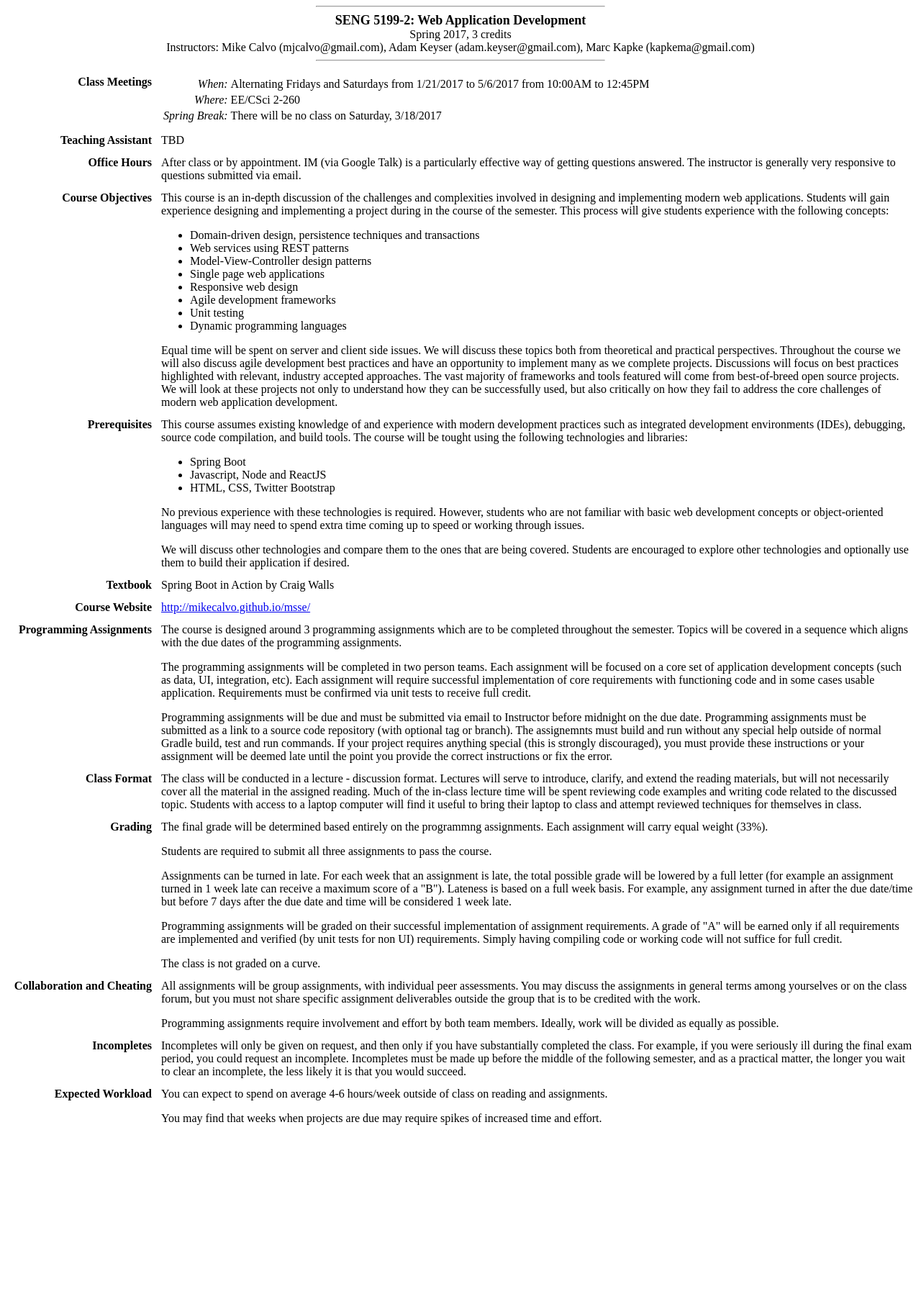
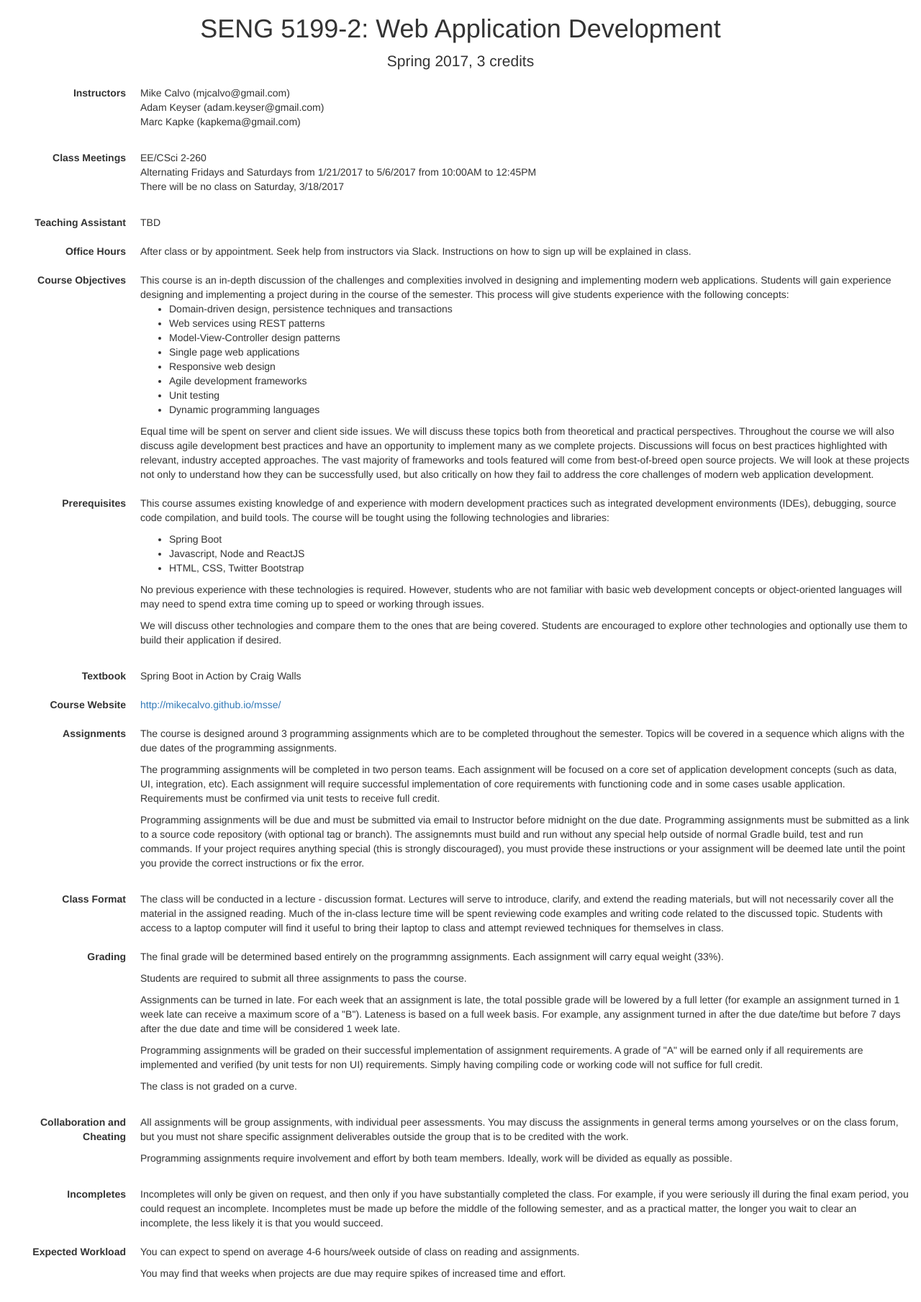
Before and after one commit to mikecalvo/mikecalvo.github.io, a Jekyll site: the page msse/syllabus.html, which Jekyll copies as it is, in a window 1280 px wide. Shown: the whole page at 72% size. Built offline with Jekyll 4.4.1, drawn with Linux system fonts in a browser that asks for light colours; before the commit the page ends 1574 px from its top, so only the background shows below that.

Commit message:
bootstrapped syllabus

```diff
--- a/msse/syllabus.html
+++ b/msse/syllabus.html
@@ -1,74 +1,64 @@
-<html>
+<!DOCTYPE html>
+<html lang="en">
 <head>
-<style type="text/css">
-hr {
-  width: 400px;
-}
-.heading {
-  text-align:center;
-}
-.title {
-  font-size:large;
-  font-weight:bolder
-}
-.section {
-  width: 200px;
-  text-align: right;
-  vertical-align: top;
-  font-weight: bold;
-  padding-right: 10px;
-  padding-top: 10px;
-}
-.description {
-  padding-top: 10px;
-  text-align: left;
-  vertical-align: top;
-}
-.subsection {
-  text-align:right;
-  font-style:italic
-}
-</style>
+	 <meta charset="utf-8">
+	 <meta http-equiv="X-UA-Compatible" content="IE=edge">
+	 <meta name="viewport" content="width=device-width, initial-scale=1">
+
+	<!-- Latest compiled and minified CSS -->
+	<link rel="stylesheet" href="https://maxcdn.bootstrapcdn.com/bootstrap/3.3.7/css/bootstrap.min.css" integrity="sha384-BVYiiSIFeK1dGmJRAkycuHAHRg32OmUcww7on3RYdg4Va+PmSTsz/K68vbdEjh4u" crossorigin="anonymous">
+
+	<!-- Optional theme -->
+	<link rel="stylesheet" href="https://maxcdn.bootstrapcdn.com/bootstrap/3.3.7/css/bootstrap-theme.min.css" integrity="sha384-rHyoN1iRsVXV4nD0JutlnGaslCJuC7uwjduW9SVrLvRYooPp2bWYgmgJQIXwl/Sp" crossorigin="anonymous">
+
+	<!-- Latest compiled and minified JavaScript -->
+	<script src="https://maxcdn.bootstrapcdn.com/bootstrap/3.3.7/js/bootstrap.min.js" integrity="sha384-Tc5IQib027qvyjSMfHjOMaLkfuWVxZxUPnCJA7l2mCWNIpG9mGCD8wGNIcPD7Txa" crossorigin="anonymous"></script>
+
 </head>
 <body>
+<div class="container-fluid">
+<h1 class="text-center">SENG 5199-2: Web Application Development</h1>
+<p class="text-center lead">Spring 2017, 3 credits</p>
+<dl class="dl-horizontal">
+  <dt>Instructors</dt>
+  <dd>
+		<ul class="list-unstyled">
+	  	<li>Mike Calvo (mjcalvo@gmail.com)</li>
+			<li>Adam Keyser (adam.keyser@gmail.com)</li>
+			<li>Marc Kapke (kapkema@gmail.com)</li>
+		</ul>
+	</dd>
+</dl>
 
-<hr>
-<div class="heading">
-<div class="title">SENG 5199-2: Web Application Development</div>
-<div>Spring 2017, 3 credits</div>
-<div>Instructors: Mike Calvo (mjcalvo@gmail.com), Adam Keyser (adam.keyser@gmail.com), Marc Kapke (kapkema@gmail.com)
-</div>
-</div>
-<hr>
-<table class="main">
-<tr>
-<td class="section">Class Meetings</td>
-<td class="description">
-  <table>
-    <tr><td class="subsection">When:</td><td>Alternating Fridays and Saturdays from 1/21/2017 to 5/6/2017 from 10:00AM to 12:45PM</td></tr>
-    <tr><td class="subsection">Where:</td><td>EE/CSci 2-260</td></tr>
-    <tr><td class="subsection">Spring Break:</td><td>There will be no class on Saturday, 3/18/2017</td></tr>
-  </table>
-</td>
-</tr>
 
-<tr>
-  <td class="section">Teaching Assistant</td>
-  <td class="description">TBD</td>
-</tr>
+<dl class="dl-horizontal">
+  <dt>Class Meetings</dt>
+  <dd>
+		<ul class="list-unstyled">
+	  	<li>EE/CSci 2-260</li>
+			<li>Alternating Fridays and Saturdays from 1/21/2017 to 5/6/2017 from 10:00AM to 12:45PM</li>
+			<li>There will be no class on Saturday, 3/18/2017</li>
+		</ul>
+	</dd>
+</dl>
 
-<tr>
-  <td class="section">Office Hours</td>
-  <td class="description">
-  After class or by appointment. IM (via Google Talk) is a particularly effective way of getting questions answered.
-  The instructor is generally very responsive to questions submitted via email.
-  </td>
-</tr>
+<dl class="dl-horizontal">
+  <dt>Teaching Assistant</dt>
+  <dd>
+		TBD
+	</dd>
+</dl>
 
-<tr>
-  <td class="section">Course Objectives</td>
-  <td class="description">
-This course is an in-depth discussion of the challenges and complexities involved in designing and implementing modern
+<dl class="dl-horizontal">
+  <dt>Office Hours</dt>
+  <dd>
+		After class or by appointment.  Seek help from instructors via Slack.  Instructions on how to sign up will be explained in class.
+	</dd>
+</dl>
+
+<dl class="dl-horizontal">
+  <dt>Course Objectives</dt>
+  <dd>This course is an in-depth discussion of the challenges and complexities involved in designing and implementing modern
 	web applications.  Students will gain experience designing and implementing a project during in the course of the semester.
 	This process will give students experience with the following concepts:
 	<ul>
@@ -84,12 +74,12 @@ This process will give students experience with the following concepts:
 	Equal time will be spent on server and client side issues.
 	We will discuss these topics both from theoretical and practical perspectives. Throughout the course we will also discuss agile development best practices and have an opportunity to implement many as we complete projects.
 	Discussions will focus on best practices highlighted with relevant, industry accepted approaches. The vast majority of frameworks and tools featured will come from best-of-breed open source projects. We will look at these projects not only to understand how they can be successfully used, but also critically on how they fail to address the core challenges of modern web application development.
-  </td>
-</tr>
+	</dd>
+</dl>
 
-<tr>
-  <td class="section">Prerequisites</td>
-  <td class="description">
+<dl class="dl-horizontal">
+  <dt>Prerequisites</dt>
+  <dd>
 		<p>
       This course assumes existing knowledge of and experience with modern development practices such as
       integrated development environments (IDEs), debugging, source code compilation, and build tools. The course will be tought using the following technologies and libraries:
@@ -106,22 +96,22 @@ Discussions will focus on best practices highlighted with relevant, industry acc
     <p>
       We will discuss other technologies and compare them to the ones that are being covered.  Students are encouraged to explore other technologies and optionally use them to build their application if desired.
     </p>
-  </td>
-</tr>
+	</dd>
+</dl>
 
-<tr>
-  <td class="section">Textbook</td>
-  <td class="description">Spring Boot in Action by Craig Walls</td>
-</tr>
+<dl class="dl-horizontal">
+  <dt>Textbook</dt>
+  <dd>Spring Boot in Action by Craig Walls</dd>
+</dl>
 
-<tr>
-  <td class="section">Course Website</td>
-  <td class="description"><a href="http://mikecalvo.github.io/msse/">http://mikecalvo.github.io/msse/</a></td>
-</tr>
+<dl class="dl-horizontal">
+  <dt>Course Website</dt>
+  <dd><a href="http://mikecalvo.github.io/msse/">http://mikecalvo.github.io/msse/</a></dd>
+</dl>
 
-<tr>
-  <td class="section">Programming Assignments</td>
-  <td class="description">
+<dl class="dl-horizontal">
+  <dt>Assignments</dt>
+  <dd>
 		<p>
 	  The course is designed around 3 programming assignments which are to be completed throughout the semester.
 	  Topics will be covered in a sequence which aligns with the due dates of the programming assignments.
@@ -139,23 +129,23 @@ Discussions will focus on best practices highlighted with relevant, industry acc
 	  If your project requires anything special (this is strongly discouraged), you must provide these instructions or your assignment will be deemed late until the point
 	  you provide the correct instructions or fix the error.
 	  </p>
-  </td>
-</tr>
+	</dd>
+</dl>
 
-<tr>
-  <td class="section">Class Format</td>
-  <td class="description">
+<dl class="dl-horizontal">
+  <dt>Class Format</dt>
+  <dd>
 		The class will be conducted in a lecture - discussion format. Lectures will serve to introduce, clarify, and
 	  extend the reading materials, but will not necessarily cover all the material in the assigned reading. Much of the
 	  in-class lecture time will be spent reviewing code examples and writing code related to the discussed topic.
 	  Students with access to a laptop computer will find it useful to bring their laptop to class and attempt reviewed
 	  techniques for themselves in class.
-  </td>
-</tr>
+	</dd>
+</dl>
 
-<tr>
-  <td class="section">Grading</td>
-  <td class="description">
+<dl class="dl-horizontal">
+  <dt>Grading</dt>
+  <dd>
 		<p>
 			The final grade will be determined based entirely on the programmng assignments.
 			Each assignment will carry equal weight (33%).
@@ -177,12 +167,12 @@ Discussions will focus on best practices highlighted with relevant, industry acc
 		<p>
 			The class is not graded on a curve.
 		</p>
-  </td>
-</tr>
+	</dd>
+</dl>
 
-<tr>
-  <td class="section">Collaboration and Cheating</td>
-  <td class="description">
+<dl class="dl-horizontal">
+  <dt style='white-space: normal;'>Collaboration and Cheating</dt>
+  <dd>
 		<p>
 	    All assignments will be group assignments, with individual peer assessments. You may discuss the
 	        assignments in general terms among yourselves or on the class forum, but
@@ -193,31 +183,30 @@ Discussions will focus on best practices highlighted with relevant, industry acc
 	        Programming assignments require involvement and effort by both team members.
 	        Ideally, work will be divided as equally as possible.
 	  </p>
-  </td>
-</tr>
+	</dd>
+</dl>
 
-<tr>
-  <td class="section">Incompletes</td>
-  <td class="description">
+<dl class="dl-horizontal">
+  <dt>Incompletes</dt>
+  <dd>
 		Incompletes will only be given on request, and then only if you have substantially completed the class.
     For example, if you were seriously ill during the final exam period, you could request an incomplete.
     Incompletes must be made up before the middle of the following semester, and as a practical matter,
     the longer you wait to clear an incomplete, the less likely it is that you would succeed.
-  </td>
-</tr>
+	</dd>
+</dl>
 
-<tr>
-  <td class="section">Expected Workload</td>
-  <td class="description">
+<dl class="dl-horizontal">
+  <dt>Expected Workload</dt>
+  <dd>
 		<p>
 			You can expect to spend on average 4-6 hours/week outside of class on reading and assignments.
 		</p>
 		<p>
 			You may find that weeks when projects are due may require spikes of increased time and effort.
 		</p>
-  </td>
-</tr>
-
-</table>
+	</dd>
+</dl>
+</div>
 </body>
 </html>
```
Lines whose indentation alone changed are shown as unchanged.
